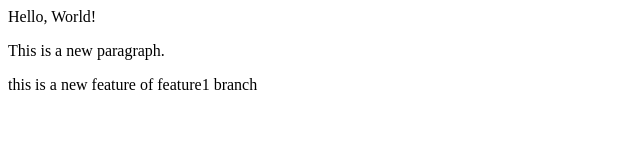
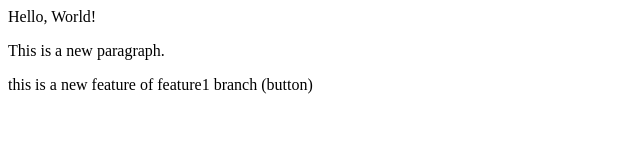
Before and after one commit to Fuad52/localRepo, a plain HTML site: page index.html in a window 1280 px wide. Shown: the full height of the page, 0-640 px from the left. Drawn offline with Linux system fonts and the light colour scheme.

```diff
--- a/index.html
+++ b/index.html
@@ -1,4 +1,4 @@
 <p>Hello, World!</p>
 <p>This is a new paragraph.</p>
 
-<p>this is a new feature of feature1 branch</p>
+<p>this is a new feature of feature1 branch (button)</p>
```
